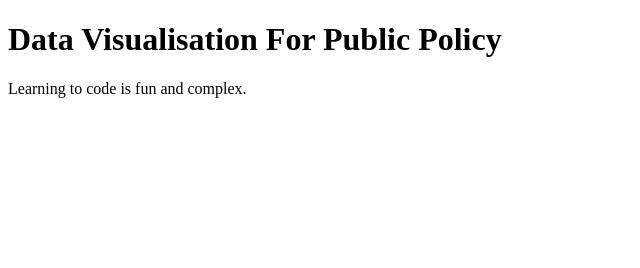
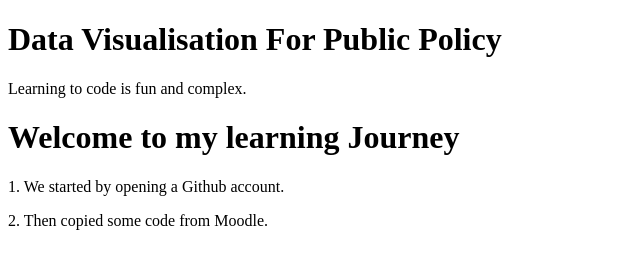
Before and after one commit to andreacfv/andreacfv.github.io, a plain HTML site: page index.html in a window 1280 px wide. Shown: the whole page, without its empty margins (0-640 px from the left). Drawn offline with Linux system fonts and the light colour scheme.

Commit message:
Update index.html
Added some text

```diff
--- a/index.html
+++ b/index.html
@@ -26,5 +26,8 @@ if you find that useful -->
 <body>
     <h1>Data Visualisation For Public Policy</h1>
     <p>Learning to code is fun and complex.</p>
+    <h1>Welcome to my learning Journey</h1>
+    <p>1. We started by opening a Github account. </p>
+    <p>2. Then copied some code from Moodle.</p>
 </body>
 </html>
```
